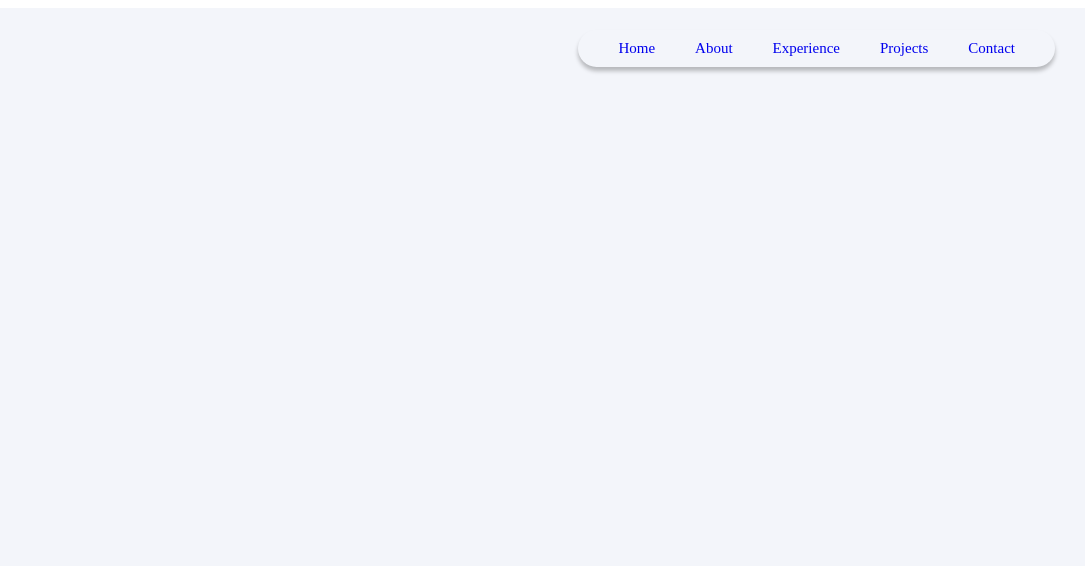
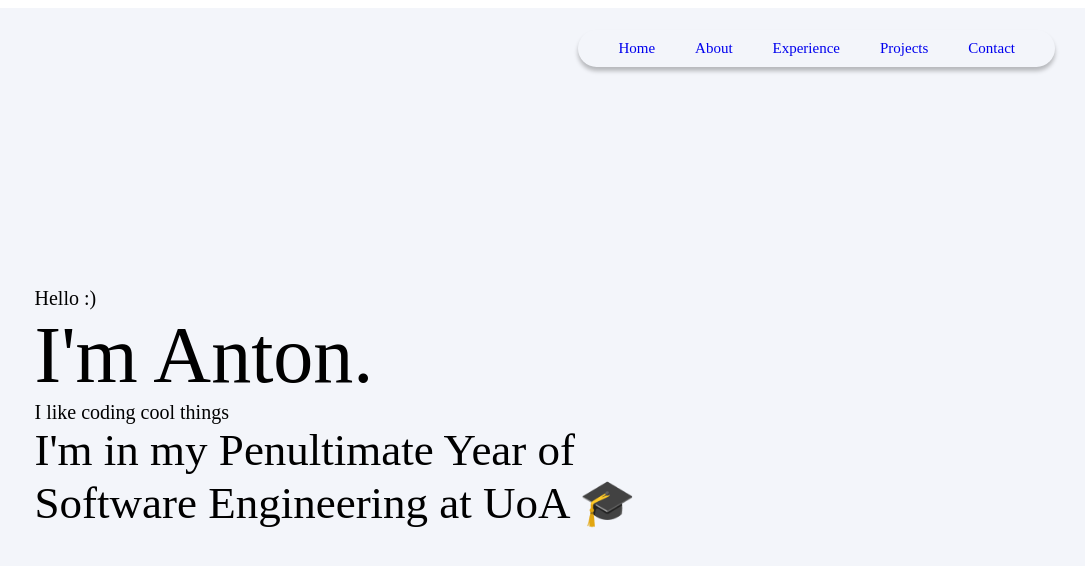
Before and after one commit to mlui502/webportfolio, a React (Create React App) app in the folder client/: page / in a window 1280 px wide. Shown: the top 566 px of the page, without its empty margins (195-1280 px from the left). Built offline with nearby package versions, Linux system fonts and the light colour scheme.

Commit message:
Home
Implemented styling for Home.js page

```diff
--- a/client/src/components/Home/Home.js
+++ b/client/src/components/Home/Home.js
@@ -1,13 +1,19 @@
 import React from 'react';
 
 import Page from '../Page/Page';
+
+import styles from './Home.module.css'
 
 const Home = () => {
 
     return(
         <Page>
-            <div>
-
+            <div className={styles.title}>
+                <div className={styles.text}>Hello :)</div>
+                <div className={styles.headerText}>I'm Anton.</div>
+                <div className={styles.text}>I like coding cool things</div>
+                <div className={styles.subText}>I'm in my Penultimate Year of</div>
+                <div className={styles.subText}>Software Engineering at UoA 🎓</div>
             </div>
         </Page>
     );
--- /dev/null
+++ b/client/src/components/Home/Home.module.css
@@ -0,0 +1,24 @@
+.title{
+    height: 95vh;
+    display: flex;
+    flex-direction: column;
+    justify-content: center;
+    margin: 20px;
+    margin-right: 20%;
+
+    z-index: 1;
+}
+
+.headerText{
+    font-size: 80px;
+    text-align: left;
+}
+.subText{
+    font-size: 45px;
+    text-align: left;
+}
+
+.text{
+    font-size: 20px;
+    text-align: left;
+}
--- a/client/src/components/Page/Page.js
+++ b/client/src/components/Page/Page.js
@@ -3,11 +3,12 @@ import React from 'react';
 import styles from './Page.module.css';
 import NavBar from './Navbar/Navbar';
 
-const Page = () => {
+const Page = ({children}) => {
 
     return (
         <div className={styles.page}>
             <NavBar />
+            {children}
         </div>
 
     );
```
